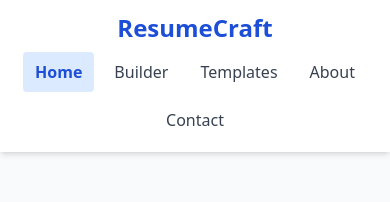
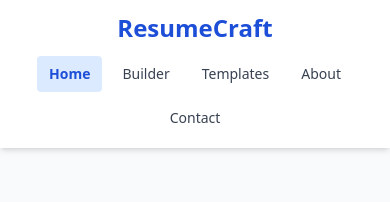
Before and after one commit to GlitchRider1/resumegenerator, a React (Vite) app: page / in a window 390 px wide. Shown: the top 202 px of the page. Built offline with nearby package versions, Linux system fonts and the light colour scheme.

Commit message:
Update Navbar.tsx

```diff
--- a/src/components/Navbar.tsx
+++ b/src/components/Navbar.tsx
@@ -6,7 +6,7 @@ const Navbar: React.FC = () => {
   const isActive = (path: string) => location.pathname === path;
 
   const linkStyle = (path: string) =>
-    `py-2 px-3 rounded transition ${
+    `py-2 px-3 rounded transition text-sm sm:text-base ${
       isActive(path)
         ? 'bg-blue-100 text-blue-700 font-semibold'
         : 'text-gray-700 hover:bg-gray-100'
@@ -14,7 +14,8 @@ const Navbar: React.FC = () => {
 
   return (
     <nav className="bg-white shadow-md mb-6">
-      <div className="max-w-6xl mx-auto px-4 py-3 flex flex-col sm:flex-row justify-between items-center gap-2">
+      <div className="max-w-6xl mx-auto px-4 py-3">
+        <div className="flex flex-col sm:flex-row justify-between items-center gap-3">
           <Link to="/" className="text-2xl font-bold text-blue-700">
             ResumeCraft
           </Link>
@@ -26,6 +27,7 @@ const Navbar: React.FC = () => {
             <Link to="/contact" className={linkStyle('/contact')}>Contact</Link>
           </div>
         </div>
+      </div>
     </nav>
   );
 };
```
Lines whose indentation alone changed are shown as unchanged.
